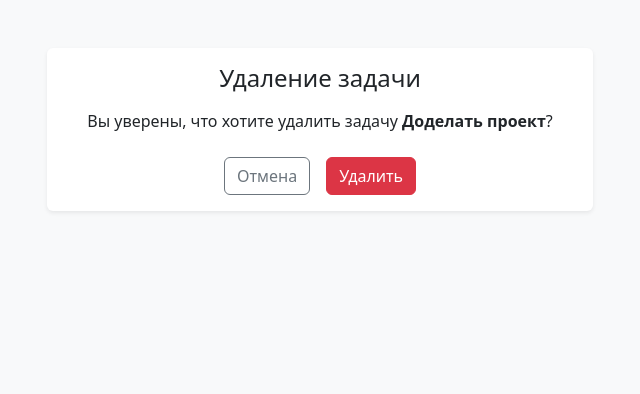
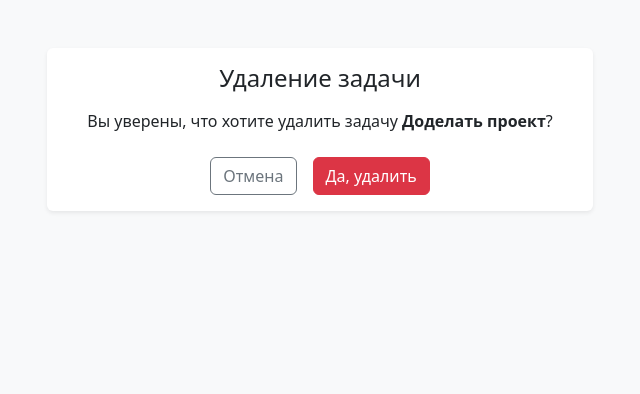
Before and after one commit to WhiteA77/python-project-52, a Django app: page /tasks/1/delete/ in a window 1280 px wide. Shown: the part 56-450 px from the top of the page, without its empty margins (320-960 px from the left). Run offline with Django 5.2, Linux system fonts and the light colour scheme; a user stored in the database is signed in; data comes from the database, SQL or seed files in the repository; some libraries are stand-ins or nearby versions.

Commit message:
edit name buttons

```diff
--- a/templates/labels/delete.html
+++ b/templates/labels/delete.html
@@ -14,7 +14,7 @@
           <form method="post" class="d-flex justify-content-center gap-3">
             {% csrf_token %}
             <a class="btn btn-outline-secondary" href="{% url 'labels:list' %}">Отмена</a>
-            <button class="btn btn-danger" type="submit">Удалить</button>
+            <button class="btn btn-danger" type="submit">Да, удалить</button>
           </form>
         </div>
       </div>
--- a/templates/labels/form.html
+++ b/templates/labels/form.html
@@ -24,7 +24,7 @@
         {% bootstrap_form form %}
         <div class="d-grid">
           <button class="btn btn-primary" type="submit">
-            {% if view.object %}Сохранить{% else %}Создать{% endif %}
+            {% if view.object %}Изменить{% else %}Создать{% endif %}
           </button>
         </div>
       </form>
--- a/templates/statuses/delete.html
+++ b/templates/statuses/delete.html
@@ -14,7 +14,7 @@
           <form method="post" class="d-flex justify-content-center gap-3">
             {% csrf_token %}
             <a class="btn btn-outline-secondary" href="{% url 'statuses:list' %}">Отмена</a>
-            <button class="btn btn-danger" type="submit">Удалить</button>
+            <button class="btn btn-danger" type="submit">Да, удалить</button>
           </form>
         </div>
       </div>
--- a/templates/tasks/delete.html
+++ b/templates/tasks/delete.html
@@ -14,7 +14,7 @@
           <form method="post" class="d-flex justify-content-center gap-3">
             {% csrf_token %}
             <a class="btn btn-outline-secondary" href="{% url 'tasks:list' %}">Отмена</a>
-            <button class="btn btn-danger" type="submit">Удалить</button>
+            <button class="btn btn-danger" type="submit">Да, удалить</button>
           </form>
         </div>
       </div>
```
